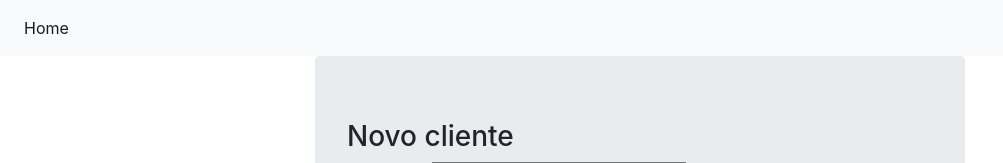
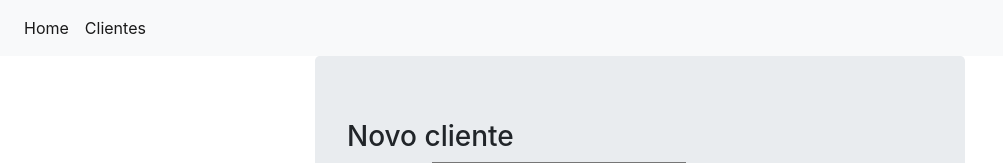
Before and after one commit to leandrocunha526/client-manager, a Django app: page /clients/new/ in a window 1280 px wide. Shown: the top 163 px of the page, without its empty margins (0-1003 px from the left). Run offline with Django 3.2, Linux system fonts and the light colour scheme; the visitor is signed in with stand-in values (Sample User, id 1); some libraries are stand-ins or nearby versions.

Commit message:
Add clients in navbar to base.html

```diff
--- a/templates/base.html
+++ b/templates/base.html
@@ -21,8 +21,11 @@
   <div class="collapse navbar-collapse" id="navbarNav">
     <ul class="navbar-nav">
       <li class="nav-item active">
-        <a class="nav-link" href="/">Home <span class="sr-only">(current)</span></a>
+        <a class="nav-link" href="{% url 'home' %}">Home <span class="sr-only">(current)</span></a>
       </li>
+        <li class="nav-item active">
+            <a class="nav-link" href="{% url 'person_list' %}"> Clientes <span class="sr-only">(current)</span></a>
+        </li>
     </ul>
   </div>
 </nav>
```
